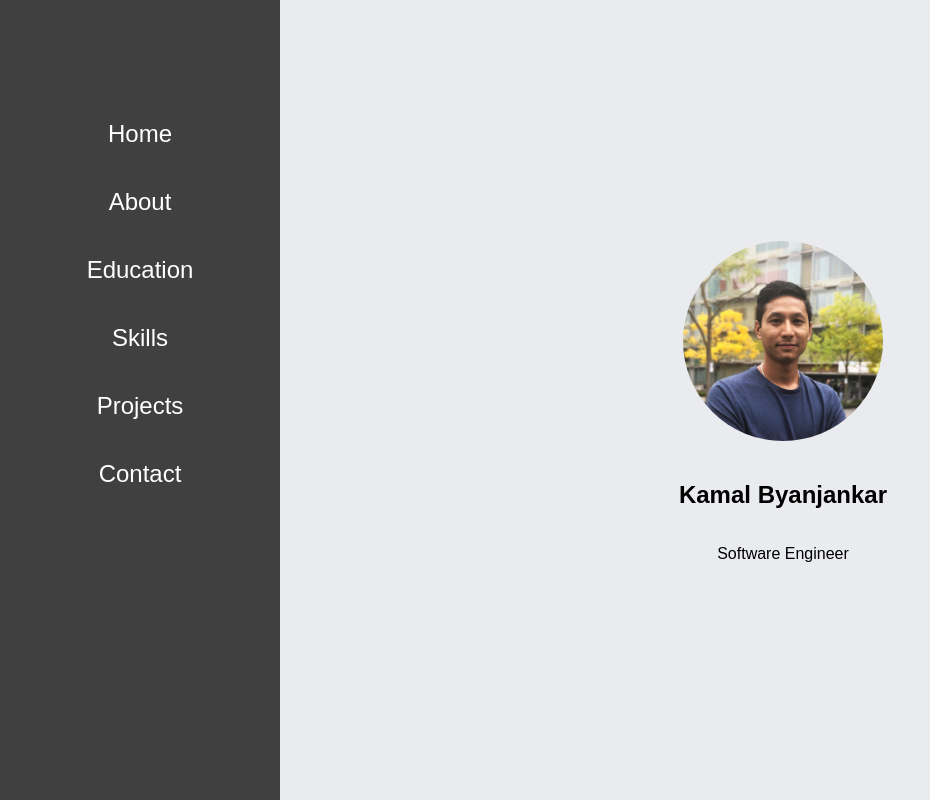
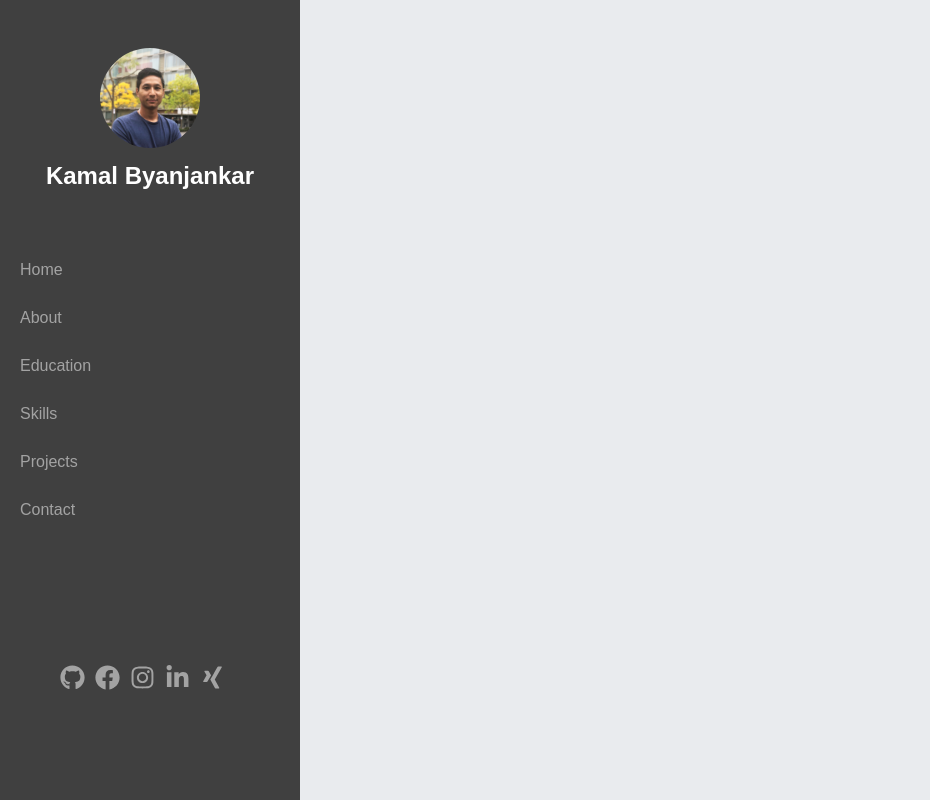
Before and after one commit to KamalByanjankar/PortfolioWebsite, a React (Create React App) app: page / in a window 1280 px wide. Shown: the top 800 px of the page, without its empty margins (0-930 px from the left). Built offline with nearby package versions, Linux system fonts and the light colour scheme.

Commit message:
navbar created

```diff
--- a/package.json
+++ b/package.json
@@ -46,5 +46,8 @@
       "last 1 firefox version",
       "last 1 safari version"
     ]
+  },
+  "devDependencies": {
+    "react-error-overlay": "^6.0.9"
   }
 }
--- a/src/components/Home/Home.css
+++ b/src/components/Home/Home.css
@@ -9,7 +9,7 @@
   margin-left: 350px;
 }
 
-.header h1{
+/* .header h1{
   text-align: center;
   margin: 0;
   padding: 0;
@@ -19,7 +19,7 @@
   width: 200px;
   border-radius: 50%;
   margin: 20px;
-}
+} */
 
 .home{
   height: 100vh;
--- a/src/components/Navbar/Navbar.css
+++ b/src/components/Navbar/Navbar.css
@@ -1,82 +1,78 @@
 .navbar{
+  background-color: #404040;
+  width: 300px;
+  height: 100vh;
   position: fixed;
-  background: #404040;
-  top: 0;
-  left: 0;
-  width: 280px;
-  height: 100vh;
+}
+
+.navbar__header{
+  width: 100px;
+  margin: auto;
+}
+
+.navbar__header > a > img{
+  border-radius: 50%;
+  width: 100px;
+  margin-top: 3rem;
+}
+
+.navbar > h2{
+  color: #fff;
+  text-align: center;
+  padding: 5px 0;
+  margin: 5px 0;
 }
 
 .hamburger__menu{
   display: none;
 }
 
-.hamburger__menu:hover{
-  cursor: pointer;
+.navbar__navigation ul{
+  padding: 20px;
+  margin-top: 1rem;
 }
 
-.navbar__navigation ul {
-  padding: 20px;
-  margin-top: 80px;
+.navbar__navigation ul li{
+  list-style-type: none;
+  margin: 30px 0;
+  padding: 0;
+  font-size: 16px;
+  color: rgb(163, 163, 163);
 }
 
-.navbar__navigation ul li {
-  list-style-type: none;
-  padding: 20px;
-  font-size: 1.5rem;
-  text-align: center;
+.navbar__navigation ul li a:hover{
+  cursor: pointer;
+  color: rgb(235, 235, 235);
+  /* color: #fad6b8; */
 }
 
-.navbar__navigation ul a {
-  color: white;
-  text-decoration: none;
-}
-
-.navbar__navigation ul a:hover {
-  color: #fad6b8;
-  cursor: pointer;
-}
-
-.nav-item > .active {
-  border-bottom: 1px solid #333;
-}
-
-@media (max-width: 769px){
-  .navbar{
-    width: 100%;
-    height: 10%;
+@media (max-width: 1024px){
+  .hamburger__menu{
+    position: fixed;
+    /* right: 15px; */
+    left: 8px;
+    top: 15px;
+    background-color: #404040;
+    color: #fff;
+    width: 40px;
+    height: 40px;
+    display: inline-flex;
+    align-items: center;
+    justify-content: center;
+    border-radius: 50px;
+    cursor: pointer;
+    z-index: 999;
   }
 
-  .hamburger__menu{
-    display: block;
-    margin: 20px 15px;
-    width: 20px;
+  .navbar{
+    transition: transform 0.4s ease-out;
   }
 
-  .nav__menu{
-    position: fixed;
-    background-color: #404040;
-    width: 50%;
-    top: -4px;
-    height: 100vh;
-    z-index: -999;
-    transform: translateX(-100%);
-    transition: transform 0.3s ease-out;
-  }
-
-  .nav__menu.active{
+  .navbar.active{
     transform: translateX(0);
   }
 
-  .navbar__navigation ul {
-    display: flex;
-    flex-direction: column;
-    justify-content: center;
-    margin-top: -34px;
-  }
-
-  .navbar__navigation ul li {
-    padding: 10px;
-    font-size: 20px;
+  .navbar.hide{
+    transform: translate(-100%);
   }
 }
--- a/src/components/Navbar/Navbar.jsx
+++ b/src/components/Navbar/Navbar.jsx
@@ -1,8 +1,9 @@
 import React, {useState} from "react";
 import {FaBars, FaTimes} from 'react-icons/fa';
-// import {NavLink} from 'react-router-dom';
 import { Link } from "react-scroll"
-import BackDrop from '../Backdrop/Backdrop';
+// import BackDrop from '../Backdrop/Backdrop';
+import profilepic from "../../assets/profile/kamal.png";
+import Social from "../Social/Social";
 import "./Navbar.css"
 
 const Navbar = (props) => {
@@ -16,23 +17,32 @@ const Navbar = (props) => {
     setToggle(false)
   }
 
-  const backDropClickHandler = () => (
-    setToggle(false)
-  );
+  // const backDropClickHandler = () => (
+  //   setToggle(false)
+  // );
 
-  let backDrop;
-  if(toggle){
-      backDrop = <BackDrop clickHandler={backDropClickHandler}/>
-  }
+  // let backDrop;
+  // if(toggle){
+  //     backDrop = <BackDrop clickHandler={backDropClickHandler}/>
+  // }
 
   return (
-    <div className="navbar">
-      <nav className="navbar__navigation">
+    <>
       <div className="hamburger__menu" onClick={handleClick}>
         {toggle ? <FaTimes size={20} style={{color: '#ffffff'}}/> : <FaBars size={20} style={{color:'#ffffff'}}/>}
       </div>
-        {backDrop}
-        <ul className={toggle ? "nav__menu active" : "nav__menu"}>
+      <div className={toggle ? "navbar active" : "navbar hide"}>
+        {/* {backDrop} */}
+        <div className="navbar__header">
+          <a href="/"><img
+            src={profilepic}
+            alt="My Profile Pic"
+            className="home__image"
+          /></a>
+        </div>
+        <h2>Kamal Byanjankar</h2>
+        <nav className="navbar__navigation">
+          <ul>
             <li>
               <Link activeClass="active"
                 to="home"
@@ -100,15 +110,11 @@ const Navbar = (props) => {
                 Contact
               </Link>
             </li>
-          {/* <li onClick={closeSidebar}><NavLink exact activeStyle={{color:'#fa923f'}} to="" onClick={props.clickEvent}> Home </NavLink></li>
-          <li onClick={closeSidebar}><NavLink activeStyle={{color:'#fa923f'}} to="about" onClick={props.clickEvent}> About </NavLink></li>
-          <li onClick={closeSidebar}><NavLink activeStyle={{color:'#fa923f'}} to="education" onClick={props.clickEvent}> Education </NavLink></li>
-          <li onClick={closeSidebar}><NavLink activeStyle={{color:'#fa923f'}} to="skills" onClick={props.clickEvent}> Skills </NavLink></li>
-          <li onClick={closeSidebar}><NavLink activeStyle={{color:'#fa923f'}} to="projects" onClick={props.clickEvent}> Projects </NavLink></li>
-          <li onClick={closeSidebar}><NavLink activeStyle={{color:'#fa923f'}} to="contact" onClick={props.clickEvent}> Contact </NavLink></li> */}
           </ul>
         </nav>
+        <Social />
       </div>
+    </>
   );
 }
 
--- a/src/components/Social/Social.css
+++ b/src/components/Social/Social.css
@@ -1,12 +1,13 @@
 .social {
   position: relative;
-  margin: 20px 0 0px 20px;
-  bottom: -50px;
-  z-index: -999;
+  width: 60%;
+  margin: 0 auto;
+  bottom: -80px;
 }
 .social a {
   padding-right: 10px;
   font-size: 25px;
+  color: rgb(163, 163, 163);
   position: relative;
   top: 0;
 }
@@ -14,4 +15,5 @@
 .social a:hover {
   top: -5px;
   transition: 0.5s ease-out;
+  color: rgb(235, 235, 235);
 }
--- a/src/components/Social/Social.jsx
+++ b/src/components/Social/Social.jsx
@@ -34,7 +34,7 @@ const Social = () => {
         <FaInstagram />
       </a>
       <a
-        href="https://www.linkedin.com/in/kamal-byanjankar-95a692aa/"
+        href="https://www.linkedin.com/in/kamalbyanjankar/"
         target="_blank"
         rel="noopener noreferrer"
       >
--- a/src/containers/App.css
+++ b/src/containers/App.css
@@ -4,7 +4,7 @@ body {
 }
 
 .app {
-  width: 95vw;
+  width: 100vw;
   min-height: 100vh;
   overflow: hidden;
 }
@@ -14,16 +14,3 @@ h1 {
   padding: 10px 0;
   font-weight: 500;
 }
-
-@media (max-width: 768px) {
-  .app {
-    display: inline-block;
-    position: absolute;
-    top: 70px;
-  }
-
-  h1 {
-    padding: 0;
-    font-size: 30px;
-  }
-}
--- a/src/containers/App.js
+++ b/src/containers/App.js
@@ -2,19 +2,19 @@ import React from "react";
 import "./App.css";
 // import { BrowserRouter as Router, Switch, Route } from "react-router-dom";
 import Navbar from "../components/Navbar/Navbar";
-import Home from "../components/Home/Home";
-import About from "../components/About/About";
-import Education from "../components/Education/Education";
-import Skills from "../components/Skills/Skills";
-import Projects from "../components/Projects/Projects";
-import Contact from "../components/Contact/Contact";
+// import Home from "../components/Home/Home";
+// import About from "../components/About/About";
+// import Education from "../components/Education/Education";
+// import Skills from "../components/Skills/Skills";
+// import Projects from "../components/Projects/Projects";
+// import Contact from "../components/Contact/Contact";
 // import CustomChatbot from "../components/Chatbot/CustomChatbot";
 
 function App() {
   return (
     <div className="app">
       <Navbar />
-      <div id="home">
+      {/* <div id="home">
         <Home />
       </div>
       <div id="about">
@@ -31,22 +31,8 @@ function App() {
       </div>
       <div id="contact">
         <Contact />
-      </div>
+      </div> */}
     </div>
-    // <Router>
-    //   <div className="app">
-    //     {/* <CustomChatbot /> */}
-    //     <Navbar />
-    //     <Switch>
-    //       <Route exact path="/" component={Home} />
-    //       <Route path="/about" component={About} />
-    //       <Route path="/education" component={Education} />
-    //       <Route path="/skills" component={Skills} />
-    //       <Route path="/projects" component={Projects} />
-    //       <Route path="/contact" component={Contact} />
-    //     </Switch>
-    //   </div>
-    // </Router>
   );
 }
 
--- a/src/index.css
+++ b/src/index.css
@@ -1,6 +1,6 @@
 body {
   margin: 0;
   padding: 0;
-  font-family: sans-serif;
+  font-family: "Open Sans", sans-serif;
   height: 100%;
 }
```
Also changed, not shown: 1 other file (tests, documents, lock files or other folders). Lines whose indentation alone changed are shown as unchanged.
